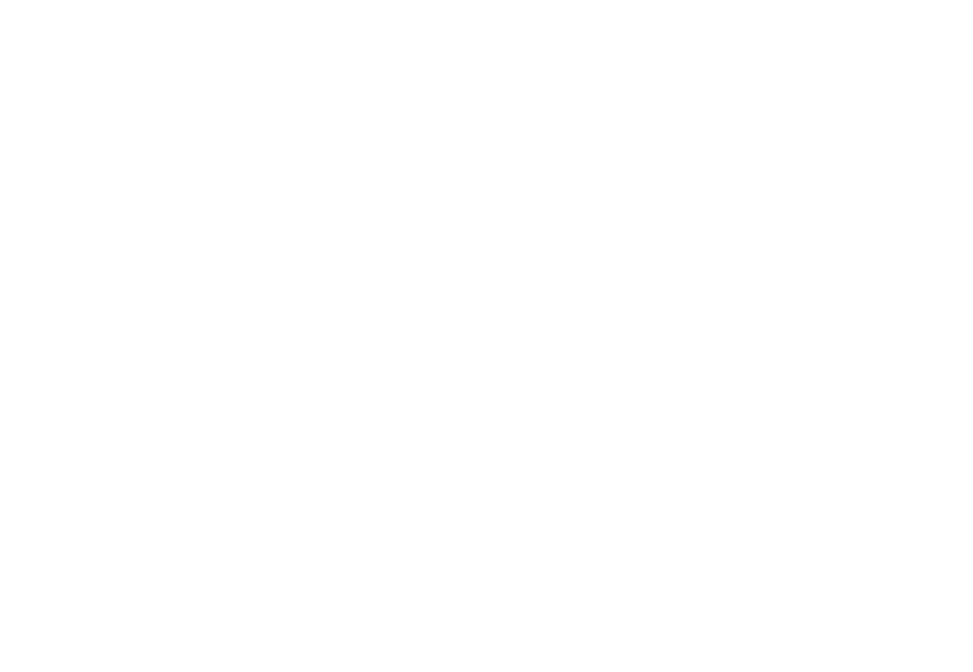
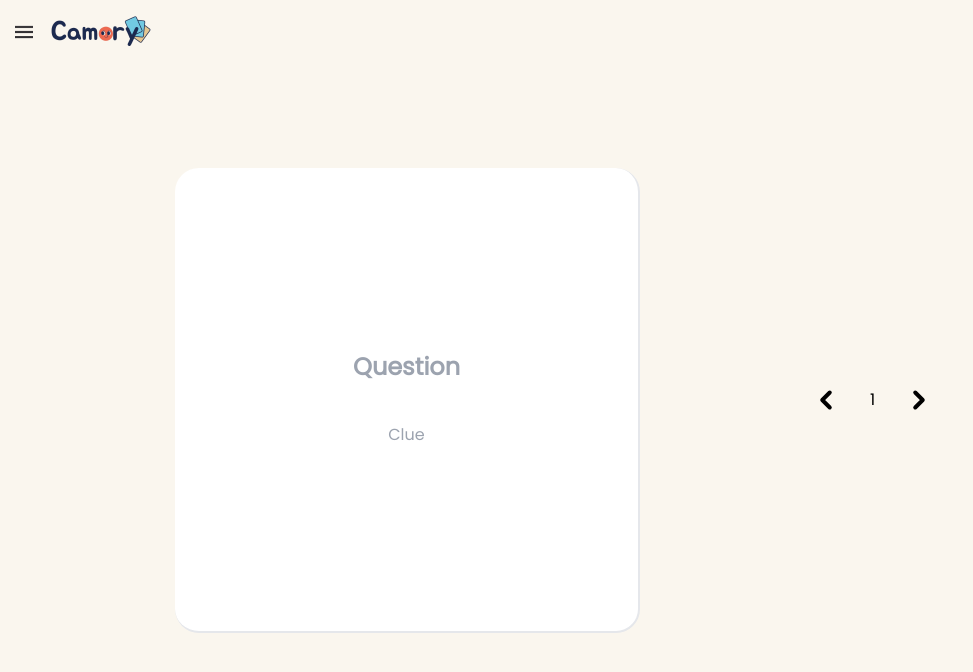
Before and after one commit to Artificed/Camory, a React app: page /add-card/1 in a window 1280 px wide. Before the commit this address had no page. Shown: the top 672 px of the page, without its empty margins (0-973 px from the left). Built offline with nearby package versions, Linux system fonts and the light colour scheme; the HTML template or start-up script is replaced by a standard one.

Commit message:
Fixed Login Register, added AddCard frontend

```diff
--- a/src-tauri/tauri.conf.json
+++ b/src-tauri/tauri.conf.json
@@ -21,8 +21,9 @@
     "windows": [
       {
         "title": "camory",
-        "width": 800,
-        "height": 600
+        "width": 1200,
+        "height": 800,
+        "resizable": false
       }
     ],
     "security": {
--- /dev/null
+++ b/src/AddCardPage.tsx
@@ -0,0 +1,56 @@
+import React, { useState } from 'react';
+import { useNavigate, useParams } from 'react-router-dom';
+import Navbar from './components/Navbar';
+import AddCardFront from './components/AddCardFront';
+import AddCardBack from './components/AddCardBack';
+
+function AddCardPage() {
+
+    const { deck_id } = useParams();
+    const navigate = useNavigate();
+
+    const [pageNumber, setPageNumber] = useState(1);
+
+    const [asset, setAsset] = useState<string>("");
+    const [definition, setDefinition] = useState<string>("");
+    const [description, setDescription] = useState<string>("");
+
+    const [vocabulary, setVocabulary] = useState("");
+    const [clue, setClue] = useState("");
+
+    const handleArrowBack = () => {
+        setPageNumber(1)
+    }
+
+    const handleArrowFront = () => {
+        setPageNumber(2)
+    }
+
+    return (
+        <div className="theme-brown-light h-screen flex justify-center">
+            <Navbar />
+            <div className="grid grid-cols-2 justify-center items-center">
+                {pageNumber === 1 ? (
+                    <AddCardFront vocabulary={vocabulary} setVocabulary={setVocabulary}
+                        clue={clue} setClue={setClue}/>
+                ) : (
+                    <AddCardBack asset={asset} setAsset={setAsset} definition={definition}
+                        setDefinition={setDefinition} description={description} setDescription={setDescription}/>
+                )}
+                <div className="flex justify-center">
+                    <svg xmlns="http://www.w3.org/2000/svg" fill="none" viewBox="0 0 24 24"
+                    strokeWidth={4} stroke="currentColor" className="size-6" onClick={handleArrowBack}>
+                        <path strokeLinecap="round" strokeLinejoin="round" d="M15.75 19.5 8.25 12l7.5-7.5" />
+                    </svg>
+                    <p className="mx-8">{pageNumber}</p>
+                    <svg xmlns="http://www.w3.org/2000/svg" fill="none" viewBox="0 0 24 24"
+                    strokeWidth={4} stroke="currentColor" className="size-6" onClick={handleArrowFront}>
+                        <path strokeLinecap="round" strokeLinejoin="round" d="m8.25 4.5 7.5 7.5-7.5 7.5" />
+                    </svg>
+                </div>
+            </div>
+        </div>
+    );
+}
+
+export default AddCardPage;
--- a/src/App.tsx
+++ b/src/App.tsx
@@ -4,6 +4,7 @@ import LoginPage from './LoginPage';
 import RegisterPage from './RegisterPage';
 import HomePage from './HomePage';
 import CreateDeckPage from './CreateDeckPage';
+import AddCardPage from './AddCardPage';
 
 function App() {
   return (
@@ -14,6 +15,7 @@ function App() {
         <Route path="/register" element={<RegisterPage />} />
         <Route path="/home" element={<HomePage />} />
         <Route path="/create-deck" element={<CreateDeckPage />} />
+        <Route path="/add-card/:deck_id" element={<AddCardPage />}/>
       </Routes>
     </Router>
   );
--- a/src/LoginPage.tsx
+++ b/src/LoginPage.tsx
@@ -32,12 +32,21 @@ function LoginPage() {
     return (
         <div className="h-screen flex flex-col items-center justify-center">
             <Navbar />
-            <form onSubmit={handleSubmit} className='theme-brown-light w-2/5 h-3/5 border border-gray-400 flex flex-col items-center rounded-2xl p-8'>
+            <form onSubmit={handleSubmit}
+                className='theme-brown-light w-2/5 h-1/2 border border-gray-400
+                flex flex-col items-center rounded-2xl p-8'>
+
                 <p className="text-2xl mt-4">Login</p>
-                <input type="text" name="username" value={username} className="mt-8 p-2 w-5/6 rounded-lg border-b-2" onChange={(e) => setUsername(e.target.value)} placeholder="Username"/>
-                <input type="password" name="password" value={password} className="mt-8 w-5/6 p-2 rounded-lg border-b-2" onChange={(e) => setPassword(e.target.value)} placeholder="Password"/>
-                {errorMessage && <p className="text-red-500 mt-2">{errorMessage}</p>}
-                <Button text="Login" className="theme-brown-dark mt-10 lg:mt-24" />
+
+                <input type="text" name="username" value={username} className="mt-8 p-2 w-5/6 rounded-lg border-b-2"
+                onChange={(e) => setUsername(e.target.value)} placeholder="Username"/>
+
+                <input type="password" name="password" value={password} className="mt-8 w-5/6 p-2 rounded-lg border-b-2"
+                onChange={(e) => setPassword(e.target.value)} placeholder="Password"/>
+
+                {errorMessage && <p className="text-red-500 absolute mt-56">{errorMessage}</p>}
+
+                <Button text="Login" className="theme-brown-dark mt-16" />
             </form>
         </div>
     );
--- a/src/RegisterPage.tsx
+++ b/src/RegisterPage.tsx
@@ -37,14 +37,17 @@ function RegisterPage() {
     return (
         <div className="h-screen flex flex-col items-center justify-center">
             <Navbar />
-            <form onSubmit={handleSubmit} className='theme-brown-light w-2/5 h-2/3 border border-gray-400 flex flex-col items-center rounded-2xl translate-y-5'>
-                <p className="text-2xl mt-4">Register</p>
+            <form onSubmit={handleSubmit}
+                className='theme-brown-light w-2/5 h-3/5 border border-gray-400
+                    flex flex-col items-center rounded-2xl translate-y-5'>
+
+                <p className="text-2xl mt-8">Sign Up</p>
 
                 <input
                     type="text"
                     name="username"
                     value={username}
-                    className="mt-5 p-2 w-5/6 rounded-lg border-b-2"
+                    className="mt-6 p-2 w-5/6 rounded-lg border-b-2"
                     onChange={(e) => setUsername(e.target.value)}
                     placeholder="Username"
                 />
@@ -53,7 +56,7 @@ function RegisterPage() {
                     type="email"
                     name="email"
                     value={email}
-                    className="mt-5 p-2 w-5/6 rounded-lg border-b-2"
+                    className="mt-6 p-2 w-5/6 rounded-lg border-b-2"
                     onChange={(e) => setEmail(e.target.value)}
                     placeholder="Email"
                 />
@@ -62,7 +65,7 @@ function RegisterPage() {
                     type="password"
                     name="password"
                     value={password}
-                    className="mt-5 w-5/6 p-2 rounded-lg border-b-2"
+                    className="mt-6 w-5/6 p-2 rounded-lg border-b-2"
                     onChange={(e) => setPassword(e.target.value)}
                     placeholder="Password"
                 />
@@ -71,13 +74,14 @@ function RegisterPage() {
                     type="password"
                     name="confirm_password"
                     value={confirmPassword}
-                    className="mt-5 w-5/6 p-2 rounded-lg border-b-2"
+                    className="mt-6 w-5/6 p-2 rounded-lg border-b-2"
                     onChange={(e) => setConfirmPassword(e.target.value)}
                     placeholder="Confirm Your Password"
                 />
 
-                {errorMessage && <p className="text-red-500 mt-2">{errorMessage}</p>}
-                <Button text="Register" className="theme-brown-dark mt-5 h-9 lg:mt-16" />
+                {errorMessage && <p className="text-red-500 absolute bottom-24">{errorMessage}</p>}
+
+                <Button text="Register" className="theme-brown-dark h-9 mt-14" />
             </form>
         </div>
     );
--- /dev/null
+++ b/src/components/AddCardBack.tsx
@@ -0,0 +1,29 @@
+import React from 'react';
+
+interface AddCardBackProps {
+    asset: string;
+    setAsset: (asset: string) => void;
+    definition: string;
+    setDefinition: (definition: string) => void;
+    description: string;
+    setDescription: (description: string) => void;
+}
+
+function AddCardBack({ asset, setAsset, definition, setDefinition, description, setDescription }: AddCardBackProps) {
+    return (
+        <form className="flex items-center bg-white aspect-square rounded-3xl
+            border-b-2 border-r-2 border-gray-200 flex-col justify-center *:my-5">
+            <input type="text" value={asset} className="w-full text-2xl text-blue-950 rounded-xl
+                focus:outline-none font-extrabold text-center"
+                onChange={(e) => setAsset(e.target.value)} placeholder="Asset"/>
+            <input type="text" value={definition} className="w-full text-2xl text-blue-950 rounded-xl
+                focus:outline-none font-extrabold text-center"
+                onChange={(e) => setDefinition(e.target.value)} placeholder="Question"/>
+            <input type="text" value={description} className="w-full text-base text-blue-950 rounded-xl
+                focus:outline-none text-center"
+                onChange={(e) => setDescription(e.target.value)} placeholder="Clue"/>
+        </form>
+    );
+}
+
+export default AddCardBack;
--- /dev/null
+++ b/src/components/AddCardFront.tsx
@@ -0,0 +1,24 @@
+import React from 'react';
+
+interface AddCardFrontProps {
+    vocabulary: string;
+    setVocabulary: (vocabulary: string) => void;
+    clue: string;
+    setClue: (clue: string) => void;
+}
+
+function AddCardFront({ vocabulary, setVocabulary, clue, setClue }: AddCardFrontProps) {
+    return (
+        <form className="flex items-center bg-white aspect-square rounded-3xl
+            border-b-2 border-r-2 border-gray-200 flex-col justify-center *:my-5">
+            <input type="text" value={vocabulary} className="w-full text-2xl text-blue-950 rounded-xl
+                focus:outline-none font-extrabold text-center"
+                onChange={(e) => setVocabulary(e.target.value)} placeholder="Question"/>
+            <input type="text" value={clue} className="w-full text-base text-blue-950 rounded-xl
+                focus:outline-none text-center"
+                onChange={(e) => setClue(e.target.value)} placeholder="Clue"/>
+        </form>
+    );
+}
+
+export default AddCardFront;
--- a/src/components/DeckDisplay.tsx
+++ b/src/components/DeckDisplay.tsx
@@ -1,6 +1,7 @@
-import React from 'react';
+import React, { useState } from 'react';
 import settings_img from '../assets/settings.png'
 import plus_img from '../assets/plus.png'
+import { useNavigate } from 'react-router-dom';
 
 interface Card {
     id: string;
@@ -13,6 +14,7 @@ interface Card {
 }
 
 interface Deck {
+    id: string;
     name: string;
     user_id: string;
     new_cards_per_day: number;
@@ -24,6 +26,8 @@ interface DeckCardProps {
 }
 
 const DeckCard: React.FC<DeckCardProps> = ({ deck }) => {
+
+    const navigate = useNavigate();
 
     const getNew = (deck: Deck) => {
         return deck.cards.filter(card => card.status === 'new').length;
@@ -37,14 +41,17 @@ const DeckCard: React.FC<DeckCardProps> = ({ deck }) => {
         return deck.cards.filter(card => card.status === 'due' && card.due_in === 0).length;
     }
 
+    const handlePlusButtonClick = () => {
+        navigate(`/add-card/${deck.id}`);
+    };
 
     return (
         <div className="px-6 py-4 mb-4 rounded-lg theme-blue-light">
             <div className="grid grid-cols-2">
                 <p>{deck.name}</p>
                 <div className="flex justify-end translate-y-1">
-                    <img src={plus_img} className="h-5 w-5 opacity-50" />
-                    <img src={settings_img} className="h-5 w-5 ml-2 opacity-60" />
+                    <img src={plus_img} className="h-5 w-5 opacity-50 hover:cursor-pointer" onClick={handlePlusButtonClick}/>
+                    <img src={settings_img} className="h-5 w-5 ml-2 opacity-60 hover:cursor-pointer" />
                 </div>
             </div>
             <div className="grid grid-cols-2 mt-1">
```
